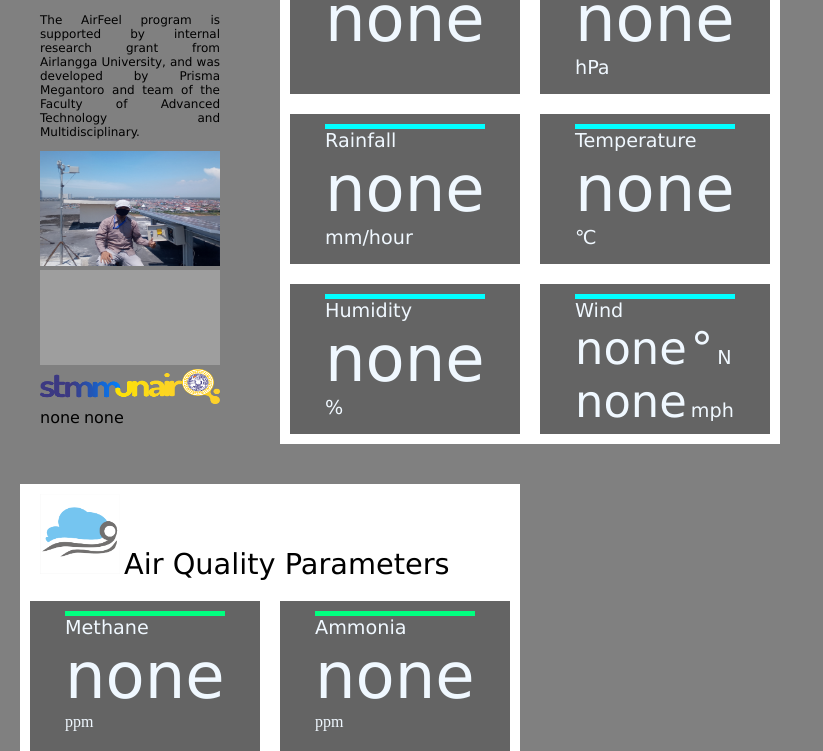
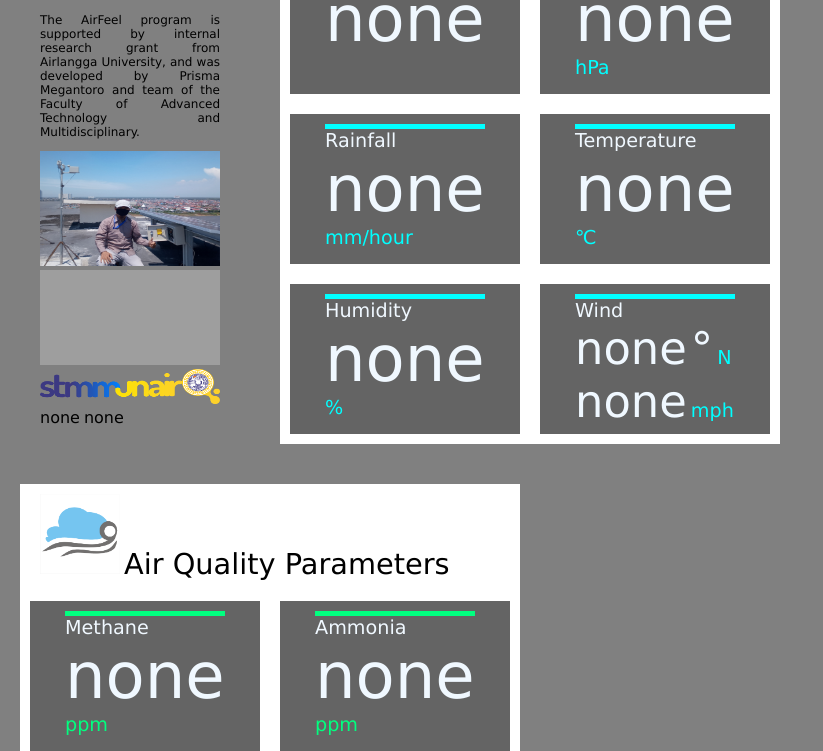
Before and after one commit to airfeelproject/airfeelproject.github.io, a plain HTML site: page index.html in a window 1280 px wide. Shown: the part 201-952 px from the top of the page, without its empty margins (0-823 px from the left). Drawn offline with Linux system fonts and the light colour scheme; no server answers; grey boxes are pictures that could not be loaded.

Commit message:
Update style.css

```diff
--- a/style.css
+++ b/style.css
@@ -83,7 +83,14 @@
 
 .item-unit{
 	font-size: 1.2rem;
-	font-family:'Verdana'
+	font-family:'Verdana';
+	color: cyan;
+}
+
+.item-unit1{
+	font-size: 1.2rem;
+	font-family:'Verdana';
+	color: springgreen;
 }
 
 .bt-blue{
```
